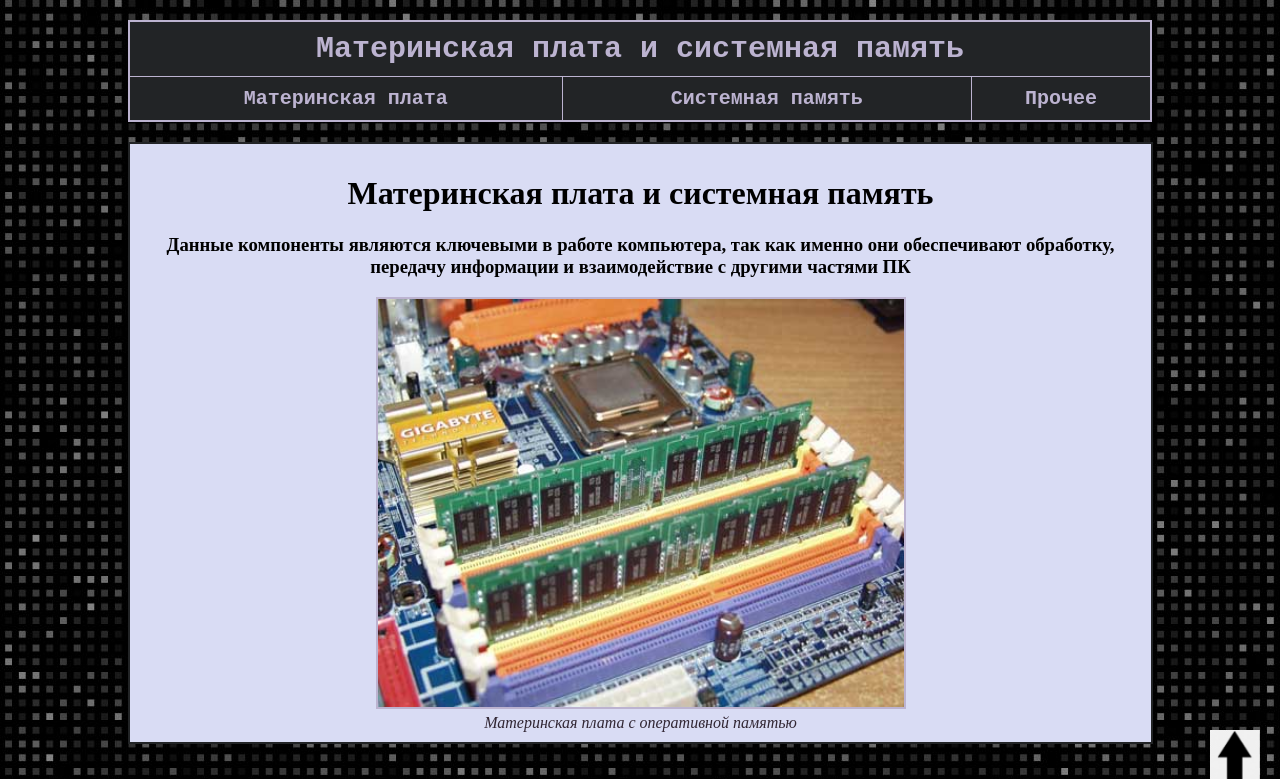
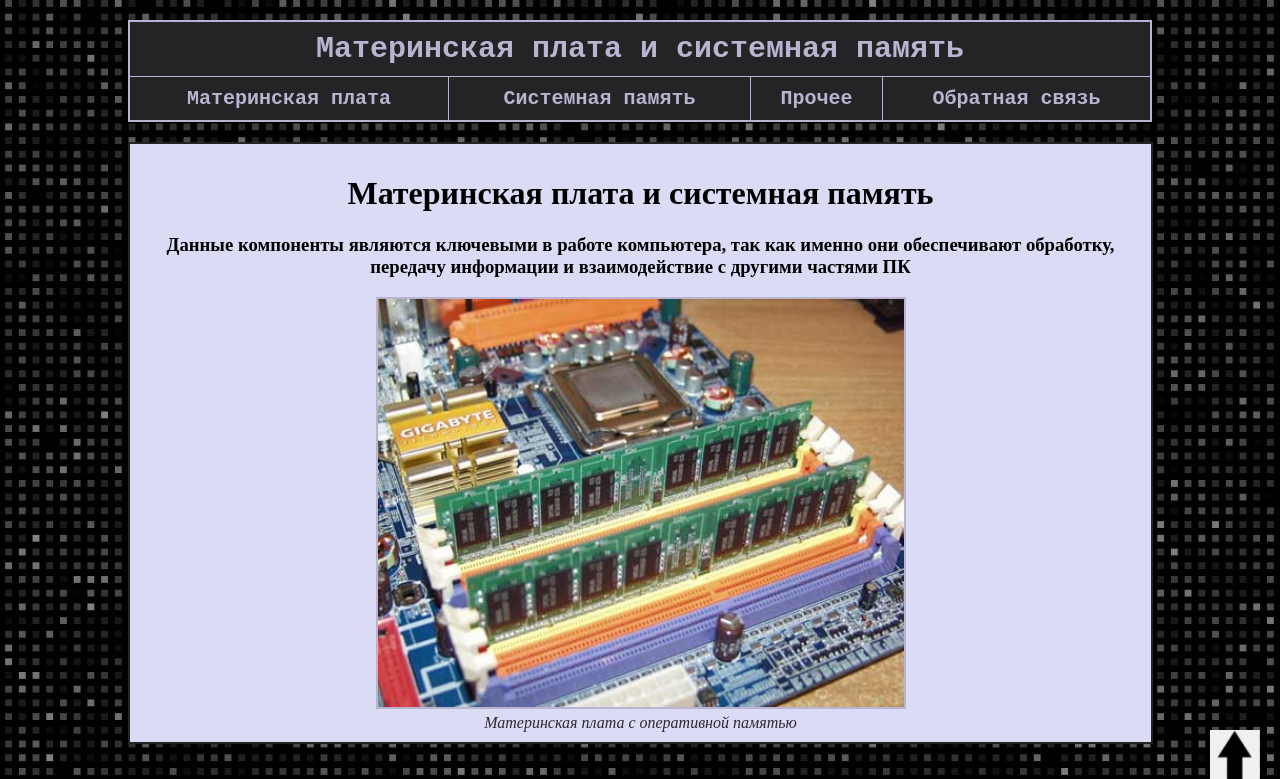
Before and after one commit to Seantix/rrrRrrr, a Flask app: page / in a window 1280 px wide. Shown: the top 779 px of the page. Run offline with Flask 3, Linux system fonts and the light colour scheme.

Commit message:
Update base.html

```diff
--- a/WEB_app/templates/base.html
+++ b/WEB_app/templates/base.html
@@ -9,12 +9,13 @@
 <div class=top>
    <table class="head" border="2" cellpadding=10px>
         <tr class="top">
-            <td colspan="3"><a href="index" class=menu> <div>Материнская плата и системная память</div> </td></a>
+            <td colspan="4"><a href="index" class=menu> <div>Материнская плата и системная память</div> </td></a>
         </tr>
         <tr class="bottom">
             <td> <a href="motherboard" class=menu> <div>Материнская плата</div> </a> </td>
             <td> <a href="sys_memory" class=menu> <div>Системная память</div> </a> </td>
             <td> <a href="misc" class=menu> <div>Прочее</div> </a></td>
+            <td> <a href="feedback" class=menu> <div>Обратная связь</div> </a></td>
         </tr>
     </table>
 </div>
```
